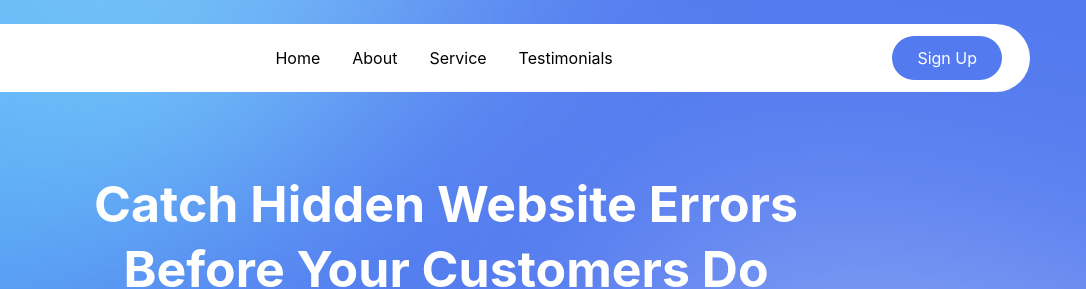
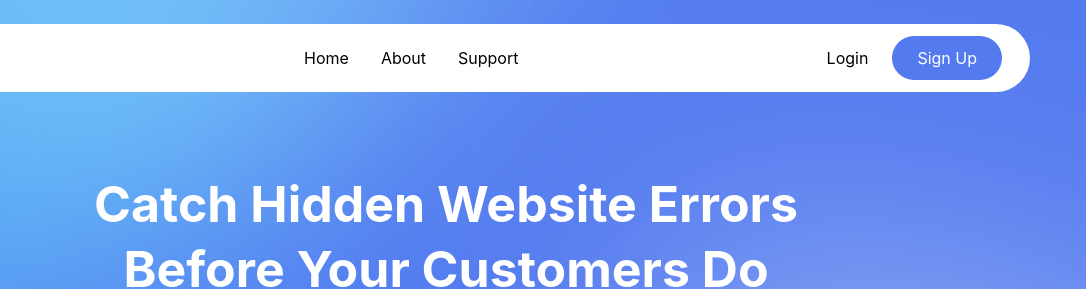
Before and after one commit to satriaherman1/kapient, a plain HTML site: page agency.html in a window 1280 px wide. Shown: the top 289 px of the page, 194-1280 px from the left. Drawn offline with nearby package versions, Linux system fonts and the light colour scheme.

Commit message:
change navbar

```diff
--- a/agency.html
+++ b/agency.html
@@ -69,11 +69,15 @@
           <div class="hidden md:flex gap-x-8">
             <a href="/">Home</a>
             <a href="/">About</a>
-            <a href="/">Service</a>
-            <a href="/">Testimonials</a>
+
+            <a href="/">Support</a>
           </div>
 
-          <button class="btn btn-primary hidden md:block">Sign Up</button>
+          <div class="hidden md:flex items-center gap-x-6">
+            <a href="/">Login</a>
+
+            <button class="btn btn-primary">Sign Up</button>
+          </div>
 
           <!-- Hamburger Menu -->
           <button
@@ -102,13 +106,13 @@
           <a
             href="/"
             class="block px-4 py-3 hover:bg-gray-200 rounded transition-colors"
-            >Service</a
+            >Support</a
           >
-          <a
-            href="/"
-            class="block px-4 py-3 hover:bg-gray-200 rounded transition-colors"
-            >Testimonials</a
-          >
+
+          <div class="border-t flex gap-x-4 p-4 items-center mt-9">
+            <button class="btn btn-primary">Sign up</button>
+            <a href="/">Login</a>
+          </div>
         </div>
         <!-- end navbar -->
 
```
Also changed, not shown: index.html (+10 -1 lines).
